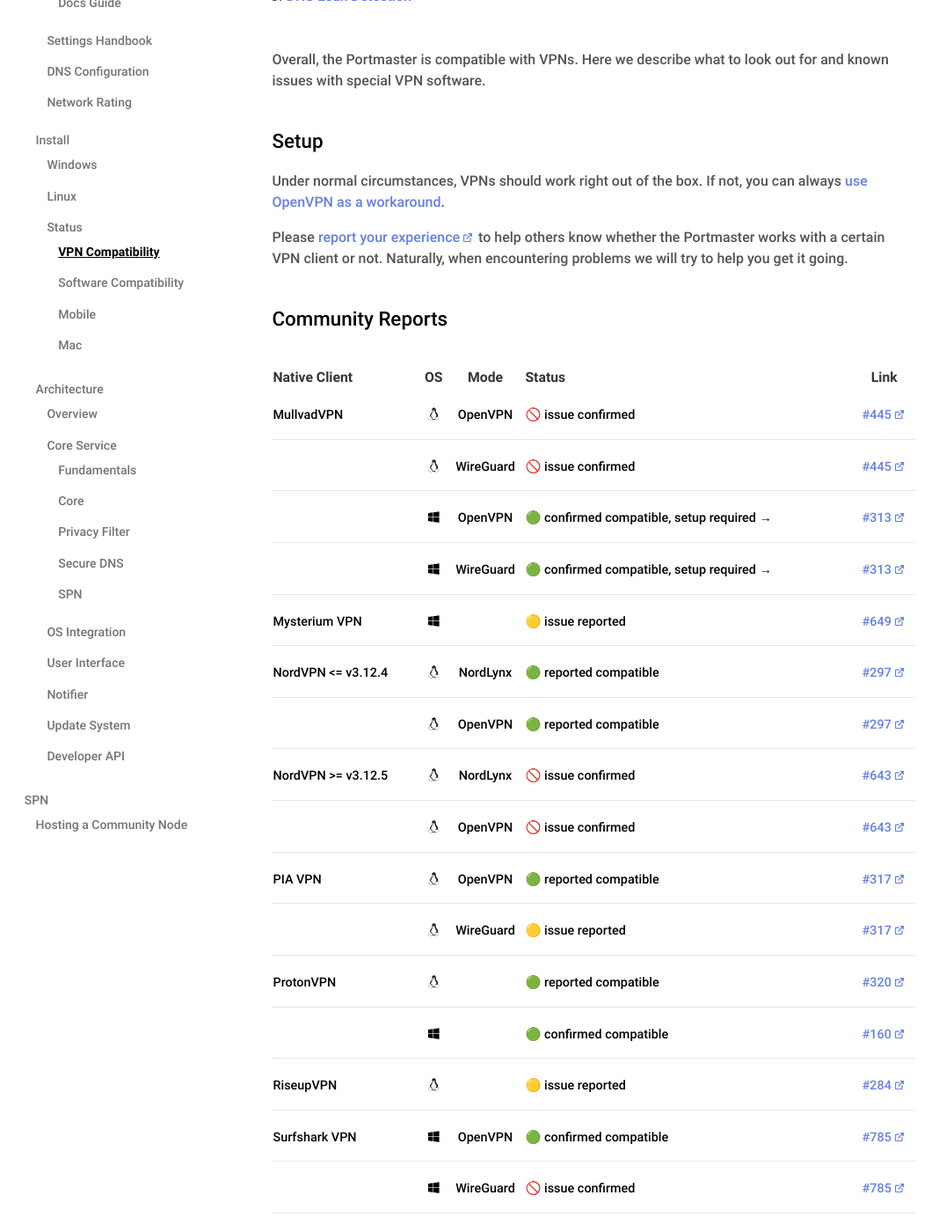
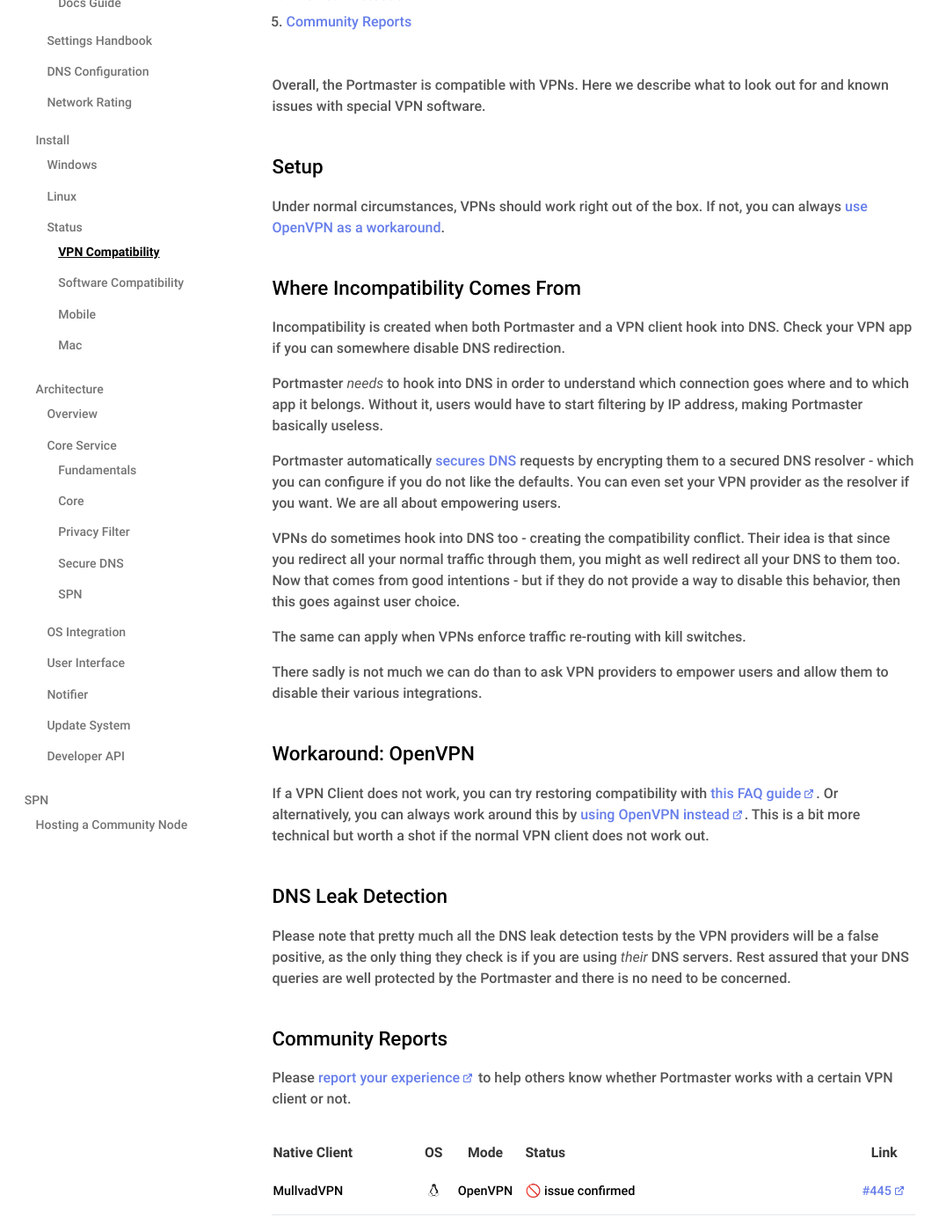
Before and after one commit to safing/docs, a Jekyll site: the page built from portmaster/install/status/vpn-compatibility.md, in a window 1280 px wide and 1400 px high, scrolled down 404 px. Shown: the whole window at 88% size, without its empty margins (0-1076 px from the left). Built offline with Jekyll 4.4.1, drawn with Linux system fonts in a browser that asks for light colours; some of the changed text lies outside the part shown.

Commit message:
Explain VPN incompatibility
reviewed by Daniel

Co-Authored-By: Daniel Hovie <dhaavi@users.noreply.github.com>

```diff
--- a/portmaster/install/status/vpn-compatibility.md
+++ b/portmaster/install/status/vpn-compatibility.md
@@ -9,9 +9,31 @@ Overall, the Portmaster is compatible with VPNs. Here we describe what to look o
 
 Under normal circumstances, VPNs should work right out of the box. If not, you can always [use OpenVPN as a workaround](#workaround-openvpn).
 
-Please [report your experience]({{ site.github_pm_url }}{{ site.github_report_compatibility_url }}) to help others know whether the Portmaster works with a certain VPN client or not. Naturally, when encountering problems we will try to help you get it going.
+### Where Incompatibility Comes From
+
+Incompatibility is created when both Portmaster and a VPN client hook into DNS. Check your VPN app if you can somewhere disable DNS redirection.
+
+Portmaster _needs_ to hook into DNS in order to understand which connection goes where and to which app it belongs. Without it, users would have to start filtering by IP address, making Portmaster basically useless.
+
+Portmaster automatically [secures DNS](portmaster/architecture/core-service/secure-dns/) requests by encrypting them to a secured DNS resolver - which you can configure if you do not like the defaults. You can even set your VPN provider as the resolver if you want. We are all about empowering users.
+
+VPNs do sometimes hook into DNS too - creating the compatibility conflict. Their idea is that since you redirect all your normal traffic through them, you might as well redirect all your DNS to them too. Now that comes from good intentions - but if they do not provide a way to disable this behavior, then this goes against user choice.
+
+The same can apply when VPNs enforce traffic re-routing with kill switches.
+
+There sadly is not much we can do than to ask VPN providers to empower users and allow them to disable their various integrations.
+
+### Workaround: OpenVPN
+
+If a VPN Client does not work, you can try restoring compatibility with [this FAQ guide](https://github.com/safing/portmaster/issues/708). Or alternatively, you can always work around this by [using OpenVPN instead](https://openvpn.net/community-resources/how-to/). This is a bit more technical but worth a shot if the normal VPN client does not work out.
+
+### DNS Leak Detection
+
+Please note that pretty much all the DNS leak detection tests by the VPN providers will be a false positive, as the only thing they check is if you are using _their_ DNS servers. Rest assured that your DNS queries are well protected by the Portmaster and there is no need to be concerned.
 
 ### Community Reports
+
+Please [report your experience]({{ site.github_pm_url }}{{ site.github_report_compatibility_url }}) to help others know whether Portmaster works with a certain VPN client or not.
 
 <table>
   <thead>
```
Also changed, not shown: other parts of portmaster/install/status/vpn-compatibility.md (+0 -8 lines).
